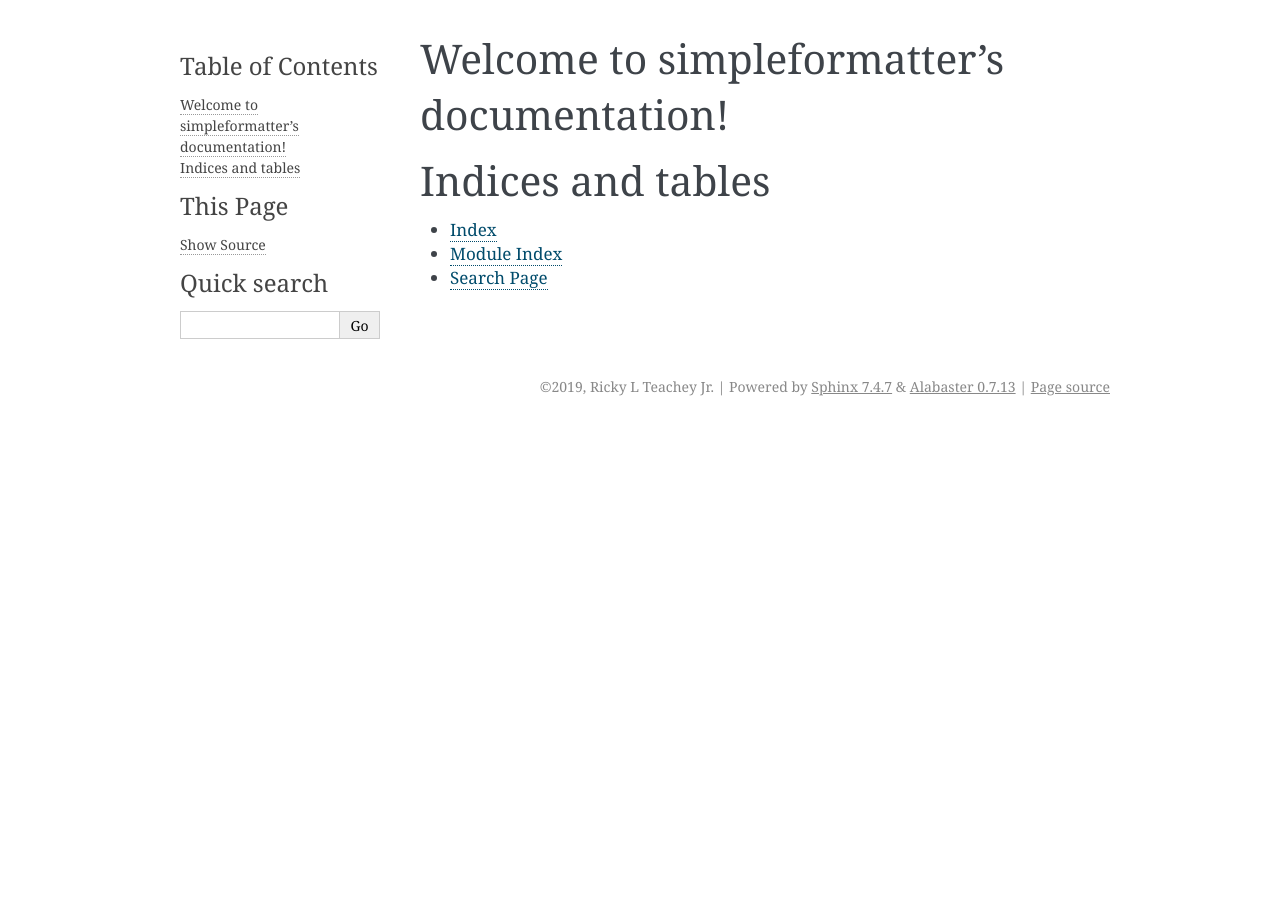
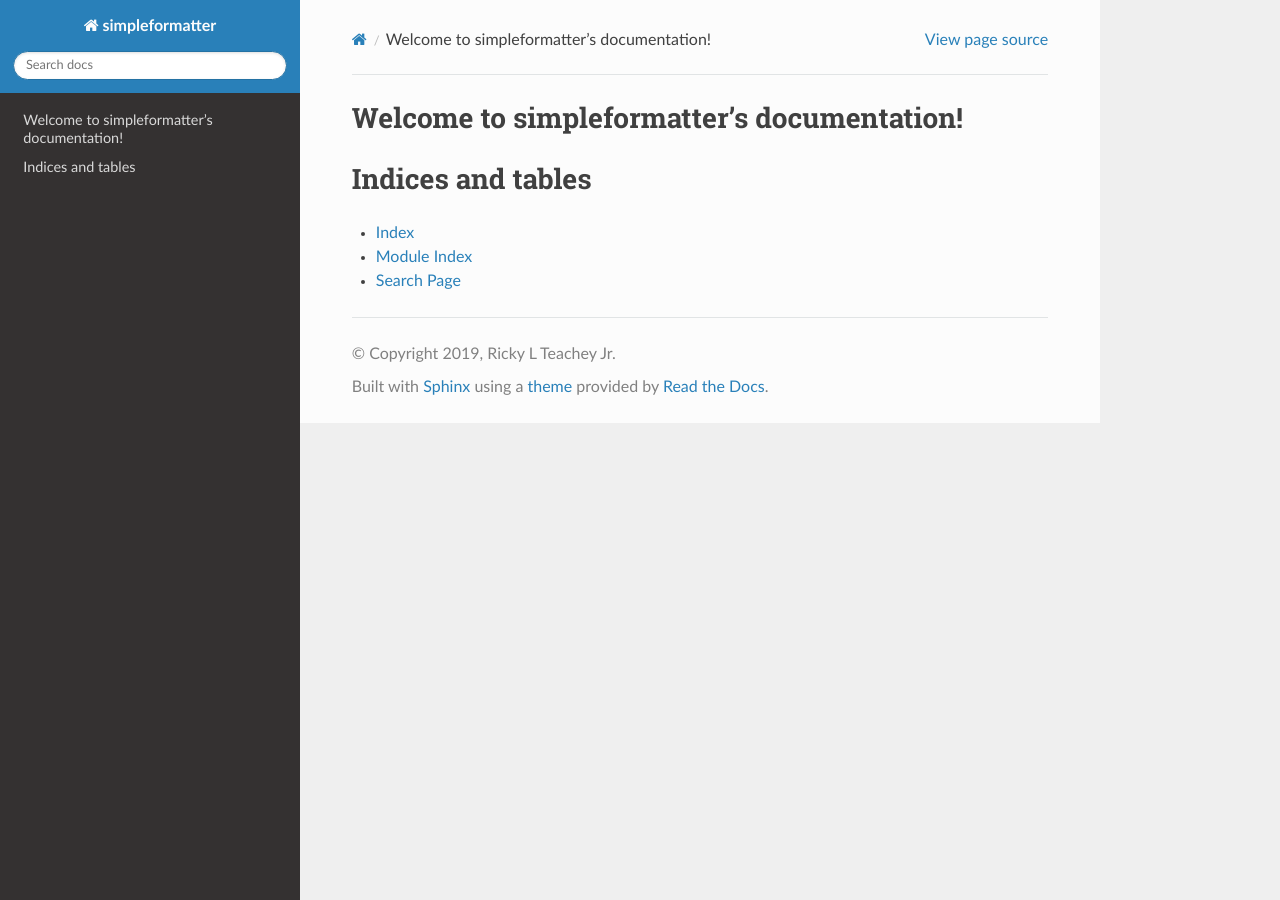
Before and after one commit to Ricyteach/simpleformatter, a Sphinx documentation site: the page built from docs/source/index.rst, in a window 1280 px wide. Built offline with Sphinx 7.4.7 and the Read the Docs theme 2.0.0, drawn with Linux system fonts in a browser that asks for light colours.

Commit message:
brian prefers the sphinx rtd theme @ #pyohio

```diff
--- a/docs/source/conf.py
+++ b/docs/source/conf.py
@@ -47,7 +47,7 @@ exclude_patterns = []
 # The theme to use for HTML and HTML Help pages.  See the documentation for
 # a list of builtin themes.
 #
-html_theme = 'alabaster'
+html_theme = 'sphinx_rtd_theme'
 
 # Add any paths that contain custom static files (such as style sheets) here,
 # relative to this directory. They are copied after the builtin static files,
--- a/requirements_rtd.txt
+++ b/requirements_rtd.txt
@@ -1 +1,2 @@
 sphinx>=2
+sphinx-rtd-theme
```
